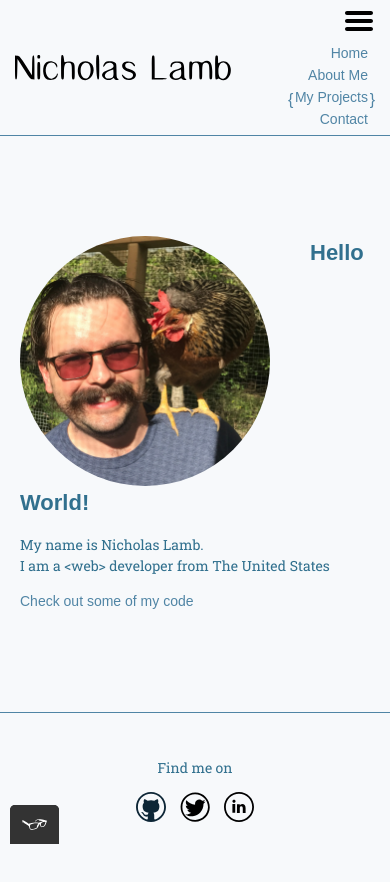
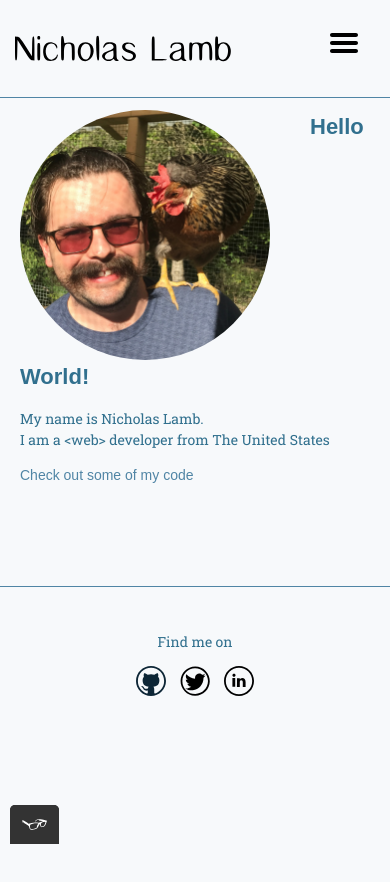
Before and after one commit to nickplamb/portfolio_site, a plain HTML site: page index.html in a window 390 px wide. After the commit the page ends 844 px from the top, so only its background shows below. Drawn offline with nearby package versions, Linux system fonts and the light colour scheme; a web font is replaced by a local one.

Commit message:
add post processed css and fixed active nav links.

```diff
--- a/css/styles.production.css
+++ b/css/styles.production.css
@@ -32,7 +32,7 @@ body {
   font-family: 'Roboto Slab', serif;
   color: #31708E;
   font-weight: 400;
-  margin: 20px 0;
+  margin: 0;
   line-height: 1.5;
 }
 h1 {
@@ -60,7 +60,9 @@ h6 {
   display: block;
 }
 main {
-  padding: 0 40px;
+  max-width: 80%;
+  margin:0 auto;
+  margin-top: 110px;
 }
 
 /* ---Links--- */
@@ -132,17 +134,20 @@ button:focus{
   color: #fff;
 }
 
-/* ---Header--- */
+/* ---------Header-------- */
 header {
-  padding: 0 50px;
   padding-bottom: 10px;
   border-bottom: 1px solid #5085A5;
+  position: fixed;
+  top: 0;
+  background-color: #F7F9FB;
 }
 .page-header {
   display: -webkit-box;
   display: -ms-flexbox;
   display: flex;
   width: 100%;
+  height: 98px;
   padding: 20px;
   /* flex-direction: row;
   justify-content: space-between; */
@@ -162,7 +167,7 @@ img.page-header__item {
   text-align: right;
 }
 
-/* ---Navigation--- */
+/* --------Navigation-------- */
 .nav-list{
   list-style-type: none;
   padding: 0;
@@ -173,6 +178,10 @@ img.page-header__item {
 a.nav-list__item {
   position: relative;
   padding: 0 7px;
+}
+.dropdown-menu__icon {
+  position: relative;
+  display: none;
 }
 
 /* Navigation animation */
@@ -470,7 +479,7 @@ th, td{
   }
 }
 
-@media all and (min-width: 500px) and (max-width: 750px){
+@media all and (min-width: 500px) and (max-width: 768px){
   body {
     font-size: 16px;
   }
@@ -492,20 +501,33 @@ th, td{
   }
 }
 
-@media all and (max-width: 750px) {
-  body {
-    margin: 0;
+@media all and (max-width: 768px) {
+  .page-header {
+
   }
-  main {
-    padding: 0 20px;
+
+  /* dropdown menu  */
+  .dropdown-menu__icon {
+    display: block;
+    margin: 8px 15px 0 auto;
   }
   .nav-list {
-    padding-left: 0;
-    margin: 0;
+    position: relative;
+    display: inline-block;
   }
-  .nav-list li {
+  .dropdown-content {
+    display: none;
+    position: absolute;
+    right: 10px;
+    z-index: 1;
+    min-width: 120px;
+    background-color: rgb(143, 193, 227, 0.30); /* var(--secondary-txt-color) */
+  }
+  .nav-list:hover .dropdown-content {
     display: block;
   }
+
+  /* Main content grid */
   .grid {
     grid-gap: 10px;
   }
@@ -516,4 +538,14 @@ th, td{
   .grid__item {
     font-size: 14px;
   }
+
 }
+@media all and (max-width: 1024px) {
+  body {
+    margin: 0;
+  }
+  main {
+    padding: 0 20px;
+    max-width: 100%;
+  }
+}
--- a/index.html
+++ b/index.html
@@ -26,13 +26,13 @@
         <img src="img/hamburger_menu_icon.svg" alt="Hidden Manu Icon" class="dropdown-menu__icon">
         <div class="dropdown-content">
           <li role="presentation">
-            <a href="index.html" role="menuitem" class="nav-list__item">Home</a>
+            <a href="index.html" role="menuitem" class="nav-list__item nav-list__item--active">Home</a>
           </li>
           <li role="presentation">
             <a href="about.html" role="menuitem" class="nav-list__item">About Me</a>
           </li>
           <li role="presentation">
-            <a href="work.html" role="menuitem" class="nav-list__item nav-list__item--active">My Projects</a>
+            <a href="work.html" role="menuitem" class="nav-list__item">My Projects</a>
           </li>
           <li role="presentation">
             <a href="contact.html" role="menuitem" class="nav-list__item">Contact</a>
```
Also changed, not shown: about.html (+3 -3 lines), contact.html (+3 -3 lines), work.html (+1 -1 lines).
